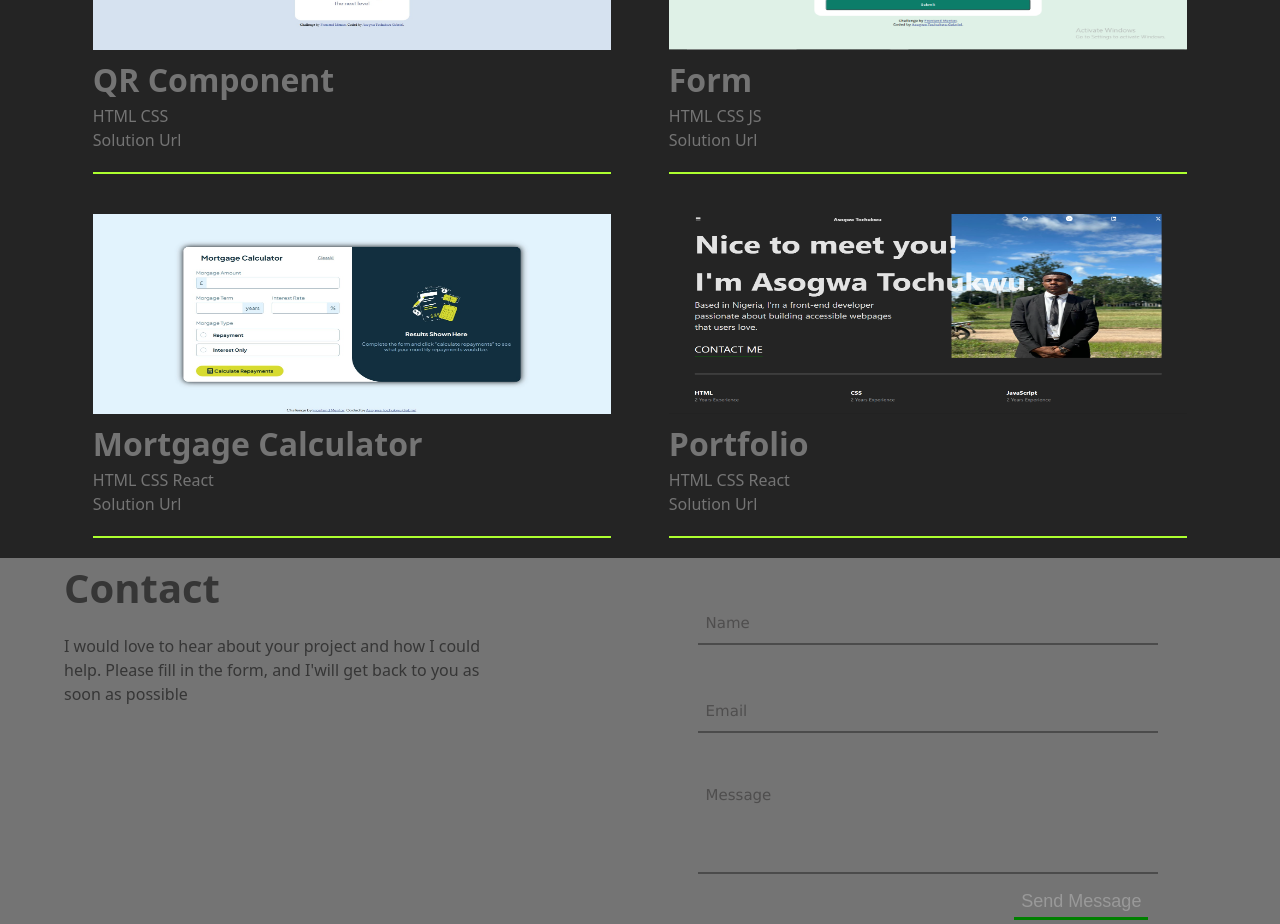
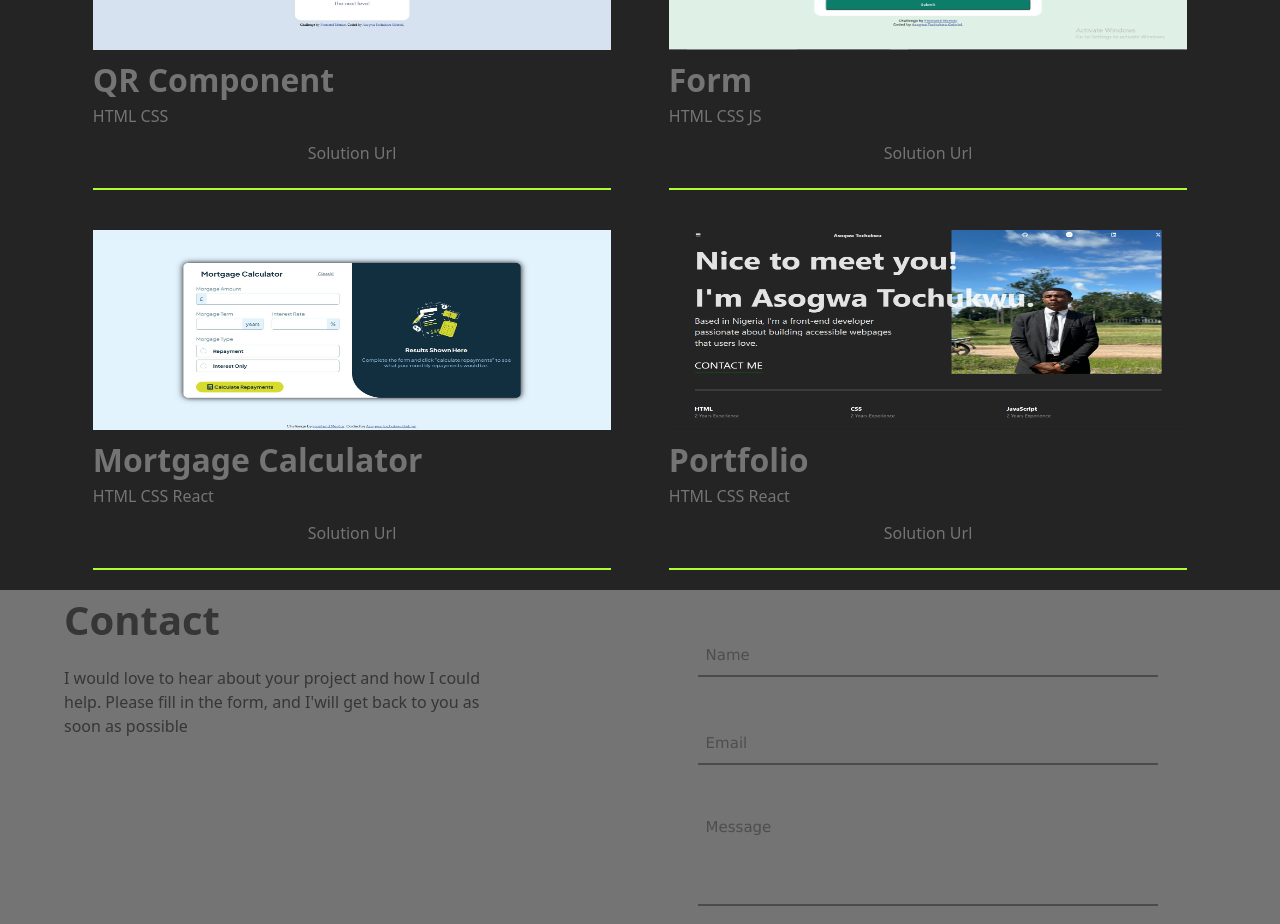
Before and after one commit to Tochukwu-1/My-portfolio, a React (Vite) app: page / in a window 1280 px wide. Shown: the part 1180-2104 px from the top of the page. Built offline with nearby package versions, Linux system fonts and the light colour scheme.

Commit message:
updated the readme file and other smaller features

```diff
--- a/package.json
+++ b/package.json
@@ -1,9 +1,13 @@
 {
+  "homepage": "https://Tochukwu-1.github.io/My-portfolio",
+
   "name": "my-portfolio",
   "private": true,
   "version": "0.0.0",
   "type": "module",
   "scripts": {
+  "predeploy": "npm run build",
+  "deploy": "gh-pages -d build",
     "dev": "vite",
     "build": "vite build",
     "lint": "eslint .",
@@ -22,6 +26,7 @@
     "eslint": "^9.30.1",
     "eslint-plugin-react-hooks": "^5.2.0",
     "eslint-plugin-react-refresh": "^0.4.20",
+    "gh-pages": "^6.3.0",
     "globals": "^16.3.0",
     "vite": "^7.0.4",
     "vite-plugin-svgr": "^4.5.0"
--- a/src/css/Contact.css
+++ b/src/css/Contact.css
@@ -74,6 +74,6 @@ input{
 }
 .submit-btn:hover{
   transition: .5s;
-   animation: BorderColor infinite .5s;
+   animation: BorderColor infinite 1s;
    color: #b7b7b7 !important;
 }
--- a/src/css/Menu.css
+++ b/src/css/Menu.css
@@ -1,3 +1,5 @@
+
+
 .menu{
     transition: .5s;
     height: 100%;
@@ -23,7 +25,6 @@
 
 }
 .menu li{
-    border-top: 2px solid rgba(74, 196, 74, 0.632);
     border-bottom: 2px solid #353535;
     width: 80%;
     height: 100%;
@@ -33,7 +34,12 @@
     justify-content: center;
     align-items: center;
     border-radius: 50px;
-    transition: .6s;
+
+}
+.menu li:hover{
+    transition: .5s;
+    border-bottom: 1px solid #353535;
+    border-top: 1px solid rgba(74, 196, 74, 0.632);
 
 }
 
@@ -48,6 +54,7 @@
 .menu a:hover{
     transition: .3s;
     font-size: larger;
+    padding: 7% 25%;
 }
 .menu .icons{
     margin : 2px 0 0 5vw;
--- a/src/css/Portfolio.css
+++ b/src/css/Portfolio.css
@@ -107,7 +107,7 @@ section#profile{
     padding: 0 5px 5px;
 }
 .contactme a:hover{
-    animation: BorderColor infinite .5s;
+    animation: BorderColor infinite 1s;
 }
 #profile h1{
     font-size: 6vw;
@@ -204,6 +204,23 @@ section#profile{
 * a{
     cursor: pointer;
 }
+.solution{
+
+    text-align: center;
+    margin-top: 10px;
+    padding: 3px;
+}
+.solution:hover{
+    box-shadow: 0px 0px 5px;
+    transition: .5s;
+    border-radius: 7px;
+}
+#projects img:hover{
+    box-shadow: 0px 0px 15px #32cd327f ;
+    transition: .5s;
+    border-radius: 15px;
+
+ }
 
 
             /* contactme */
--- a/src/subs/Projects.jsx
+++ b/src/subs/Projects.jsx
@@ -3,9 +3,9 @@ import ReactDom from 'react-dom/client'
 
 const projects =[
     {'name':'QR Component', 'skills': 'HTML CSS' ,'image':'./images/projects/qrc-component.jpg', 'liveurl': 'https://frontend-mentor-qr-code-gamma.vercel.app/', 'solutionurl': 'https://github.com/Tochukwu-1/Frontend-Mentor-QR-Code'},
-    {'name':'Form', 'skills': 'HTML CSS JS' ,'image':'./images/projects/contact-form.png', 'liveurl': '', 'solutionurl': ''},
+    {'name':'Form', 'skills': 'HTML CSS JS' ,'image':'./images/projects/contact-form.png', 'liveurl': '', 'solutionurl': 'https://github.com/Tochukwu-1/Frontend-Mentor-Contact-form/'},
     {'name':'Mortgage Calculator', 'skills': 'HTML CSS React' ,'image':'./images/projects/mortgage-calc.png', 'liveurl': 'https://tochukwu-1.github.io/Mortgage-repayment-calculator/', 'solutionurl': 'https://github.com/Tochukwu-1/Frontend-Mentor---Mortgage-repayment-calculator'},
-    {'name':'Portfolio', 'skills': 'HTML CSS React' ,'image':'/images/projects/Portfolio.PNG', 'liveurl': 'https://tochukwu-1.github.io/My-portfolio/', 'solutionurl': ''}
+    {'name':'Portfolio', 'skills': 'HTML CSS React' ,'image':'/images/projects/Portfolio.PNG', 'liveurl': 'https://tochukwu-1.github.io/My-portfolio/', 'solutionurl': 'https://github.com/Tochukwu-1/My-portfolio'}
 ]
 
 function Projects() {
@@ -22,7 +22,7 @@ function Projects() {
                     </a>
                         <h2>{project.name}</h2>
                         <p>{project.skills}</p>
-                    <p><a href={project.solutionurl}>Solution Url</a></p>
+                    <p className="solution"><a href={project.solutionurl} target="_blank">Solution Url</a></p>
 
                 </li>)}
             </ul>
```
Also changed, not shown: 2 other files (tests, documents, lock files or other folders).
